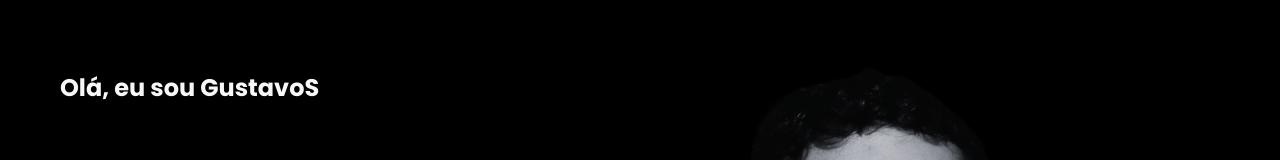
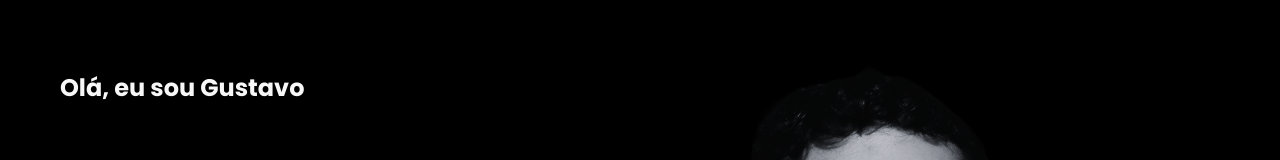
Before and after one commit to gustavocastro044/Portifolio, a React (Create React App) app: page / in a window 1280 px wide. Shown: the part 180-340 px from the top of the page. Built offline with nearby package versions, Linux system fonts and the light colour scheme.

Commit message:
atualizando informações

```diff
--- a/src/App.tsx
+++ b/src/App.tsx
@@ -95,7 +95,7 @@ useEffect(()=>{
         </Header>
         <PageBody >
           <PageBodyHome ref={inicioRef} >
-            <Titulo>Olá, eu sou GustavoS</Titulo>
+            <Titulo>Olá, eu sou Gustavo</Titulo>
             <Resumo>{titulo}</Resumo>
             <Introducao className="digitando" >
             Tenho 23 anos e busco uma oportunidade profissional na área de desenvolvimento web.
@@ -105,7 +105,7 @@ useEffect(()=>{
             </Introducao>
             <DownloadItem  onClick={BaixarCurriculo}>Baixar CV</DownloadItem>
           </PageBodyHome>
-          <Foto src='./assets/FotoCinza.png' alt='Gustavo foto'/>
+          <Foto src="./assets/fotocinza.png" alt='Gustavo foto'/>
         </PageBody>
         <PageBodyAbout ref={sobreRef} >
             <AboutMe/>
```
